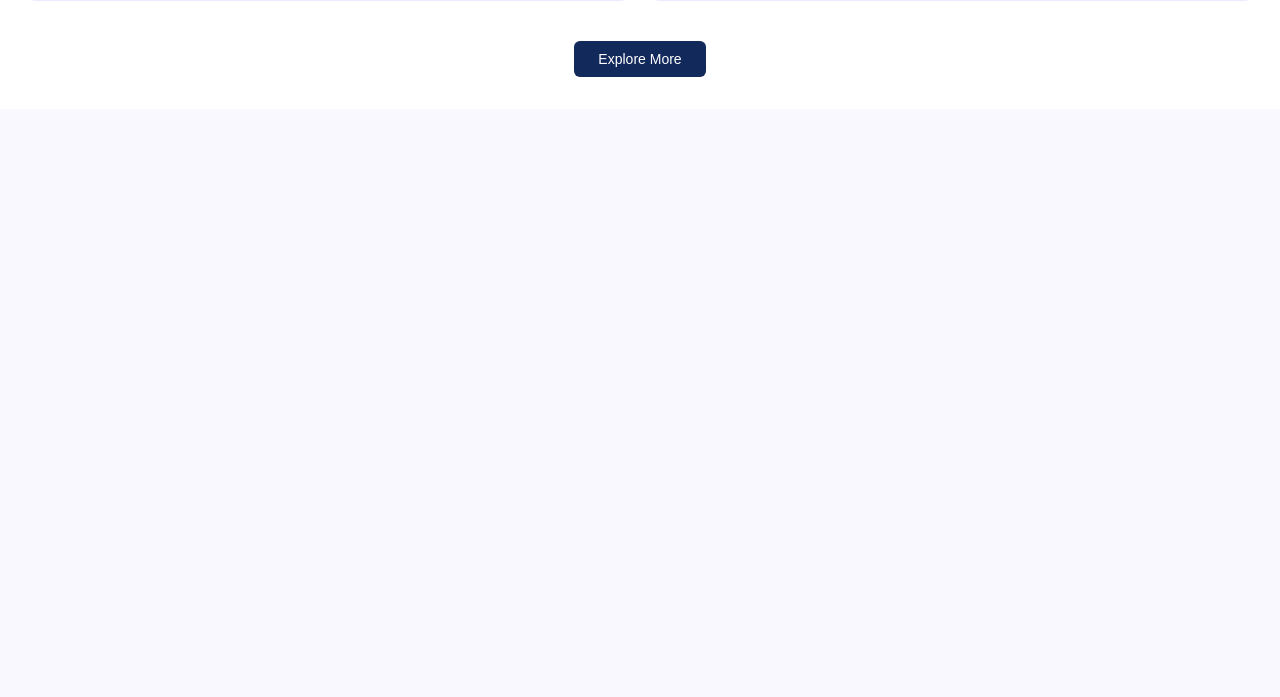
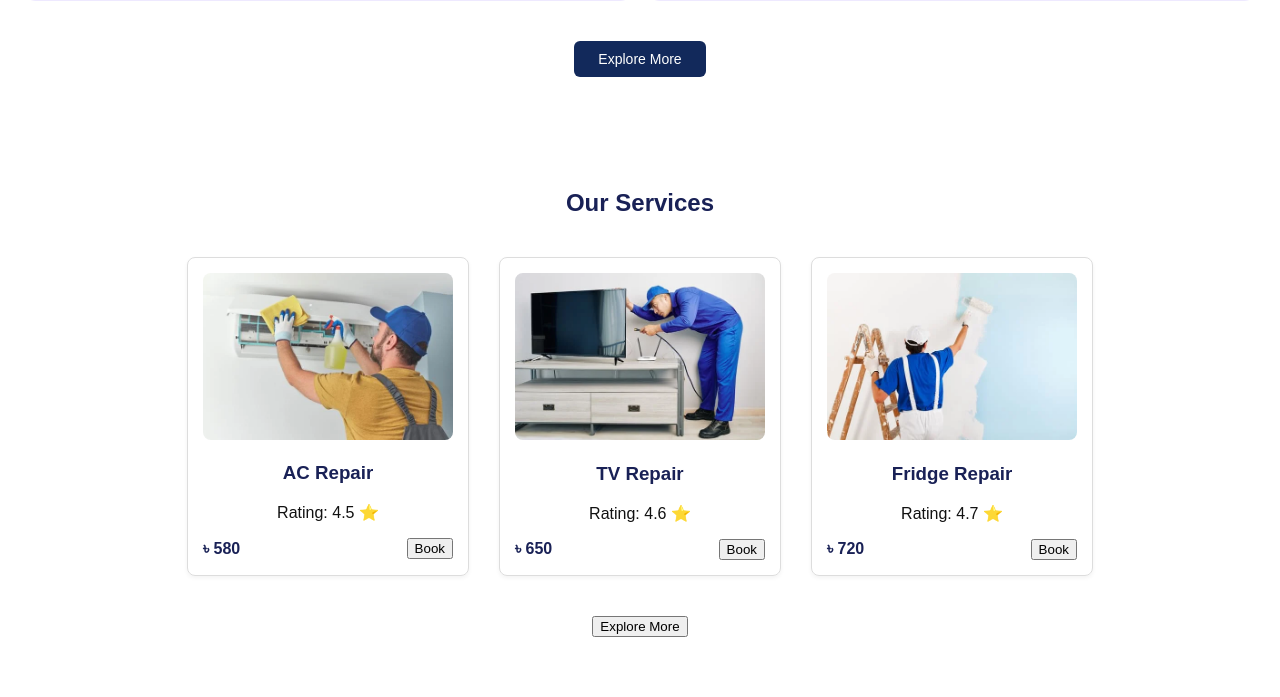
Before and after one commit to i-mTanvir/HRMS, a PHP site: page /customer_dashboard.html in a window 1280 px wide. Shown: the part 891-1588 px from the top of the page. Before the commit the page ends 968 px from the top, so only its background shows below. Run offline with PHP 8.4, Linux system fonts and the light colour scheme.

Commit message:
Add service cards section to customer dashboard and improve layout

```diff
--- a/customer_dashboard.css
+++ b/customer_dashboard.css
@@ -155,7 +155,9 @@ body {
     text-align: center;
 }
 
-#stat-one, #stat-two, #stat-three {
+#stat-one,
+#stat-two,
+#stat-three {
     text-align: center;
 }
 
@@ -248,6 +250,58 @@ body {
     background: #0e2049;
 }
 
+#our-services {
+    text-align: center;
+    padding: 60px 40px;
+}
+
+#our-services h2 {
+    color: #192156;
+    margin-bottom: 40px;
+}
+
+#service-cards {
+    display: flex;
+    justify-content: center;
+    gap: 30px;
+}
+
+.card {
+    border: 1px solid #ddd;
+    border-radius: 8px;
+    box-shadow: 0 2px 4px rgba(0, 0, 0, 0.05);
+    padding: 15px;
+    width: 250px;
+}
+
+.card img {
+    width: 100%;
+    border-radius: 8px;
+}
+
+.card h3 {
+    color: #192156;
+}
+
+.card .price {
+    color: #192156;
+    font-weight: 600;
+}
+
+.card-bottom {
+    display: flex;
+    justify-content: space-between;
+    align-items: center;
+    margin-top: 10px;
+}
+
+#explore-more {
+    margin-top: 40px;
+}
+
+
+
+
 @media (max-width: 768px) {
     #hero {
         flex-direction: column;
--- a/customer_dashboard.html
+++ b/customer_dashboard.html
@@ -1,11 +1,13 @@
 <!DOCTYPE html>
 <html lang="en">
+
 <head>
     <meta charset="UTF-8">
     <meta name="viewport" content="width=device-width, initial-scale=1.0">
     <title>Customer Dashboard</title>
     <link rel="stylesheet" href="customer_dashboard.css">
 </head>
+
 <body>
     <div id="page">
         <div id="emergency-banner">24/7 emergency services +1 (877) 555-6666</div>
@@ -29,7 +31,8 @@
         <div id="hero">
             <div id="hero-left">
                 <div id="hero-title">FAST, RELIABLE<br>REPAIR IN YOUR<br>DOORSTEP</div>
-                <div id="hero-subtitle">Stuck garage door? Strange noises? Our expert team is ready to fix it today. Get fast, affordable, and professional service with just one call.</div>
+                <div id="hero-subtitle">Stuck garage door? Strange noises? Our expert team is ready to fix it today. Get
+                    fast, affordable, and professional service with just one call.</div>
                 <div id="hero-search">
                     <div id="search-icon">🔍</div>
                     <input id="search-input" type="text" placeholder="Search ...">
@@ -85,6 +88,47 @@
         <div id="cta">
             <button id="cta-button">Explore More</button>
         </div>
+        <div>
+            <div id="our-services">
+                <h2>Our Services</h2>
+                <div id="service-cards">
+                    <div class="card" id="card-1">
+                        <img src="media/service-1.png" alt="AC Repair">
+                        <h3>AC Repair</h3>
+                        <p>Rating: 4.5 ⭐</p>
+                        <div class="card-bottom">
+                            <span class="price">৳ 580</span>
+                            <button class="cta-button">Book</button>
+                        </div>
+                    </div>
+
+                    <div class="card" id="card-2">
+                        <img src="media/service-2.png" alt="TV Repair">
+                        <h3>TV Repair</h3>
+                        <p>Rating: 4.6 ⭐</p>
+                        <div class="card-bottom">
+                            <span class="price">৳ 650</span>
+                            <button class="cta-button">Book</button>
+                        </div>
+                    </div>
+
+                    <div class="card" id="card-3">
+                        <img src="media/service-3.png" alt="Fridge Repair">
+                        <h3>Fridge Repair</h3>
+                        <p>Rating: 4.7 ⭐</p>
+                        <div class="card-bottom">
+                            <span class="price">৳ 720</span>
+                            <button class="cta-button">Book</button>
+                        </div>
+                    </div>
+                </div>
+
+                <div id="explore-more">
+                    <button class="cta-button">Explore More</button>
+                </div>
+            </div>
+        </div>
     </div>
 </body>
+
 </html>
```
